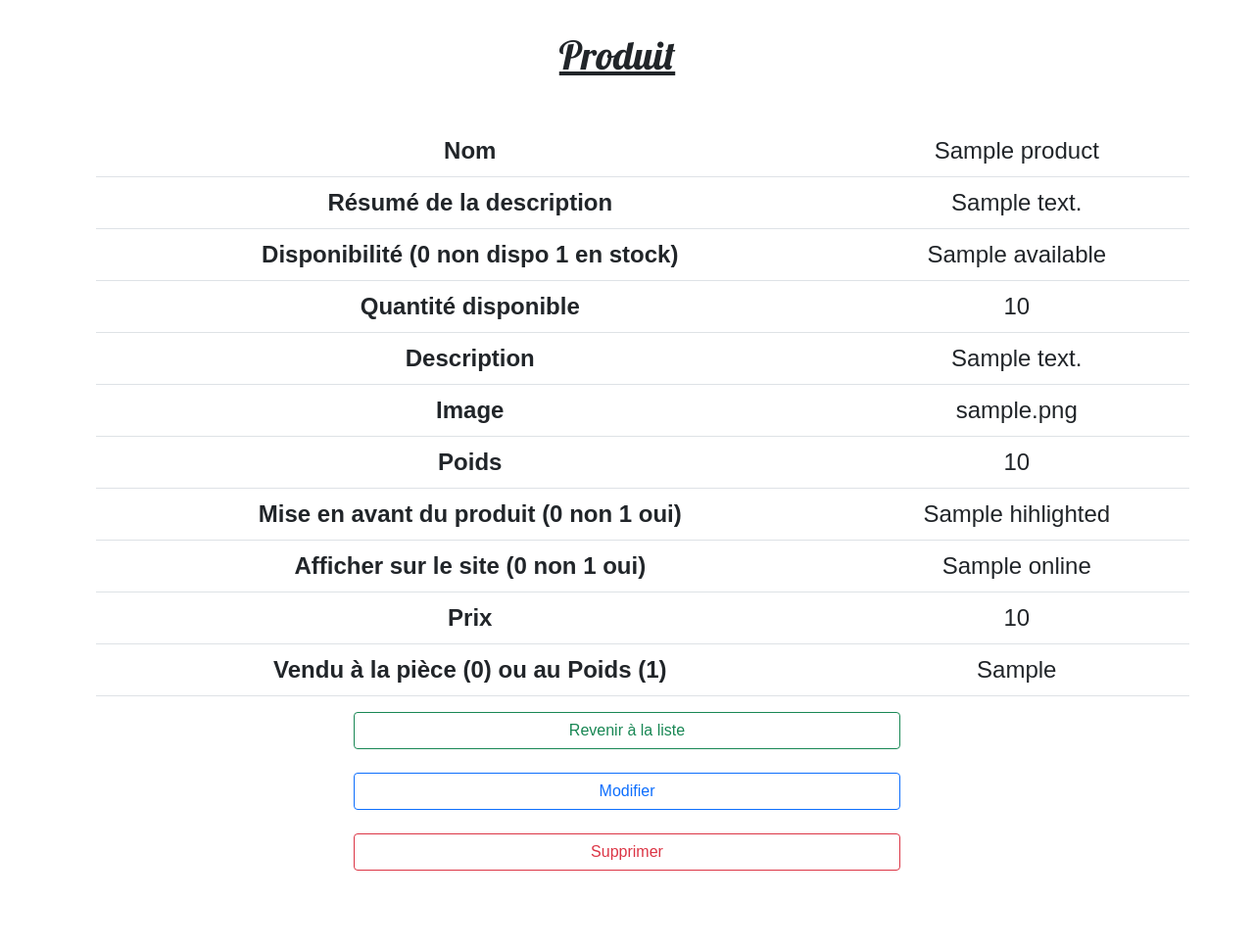
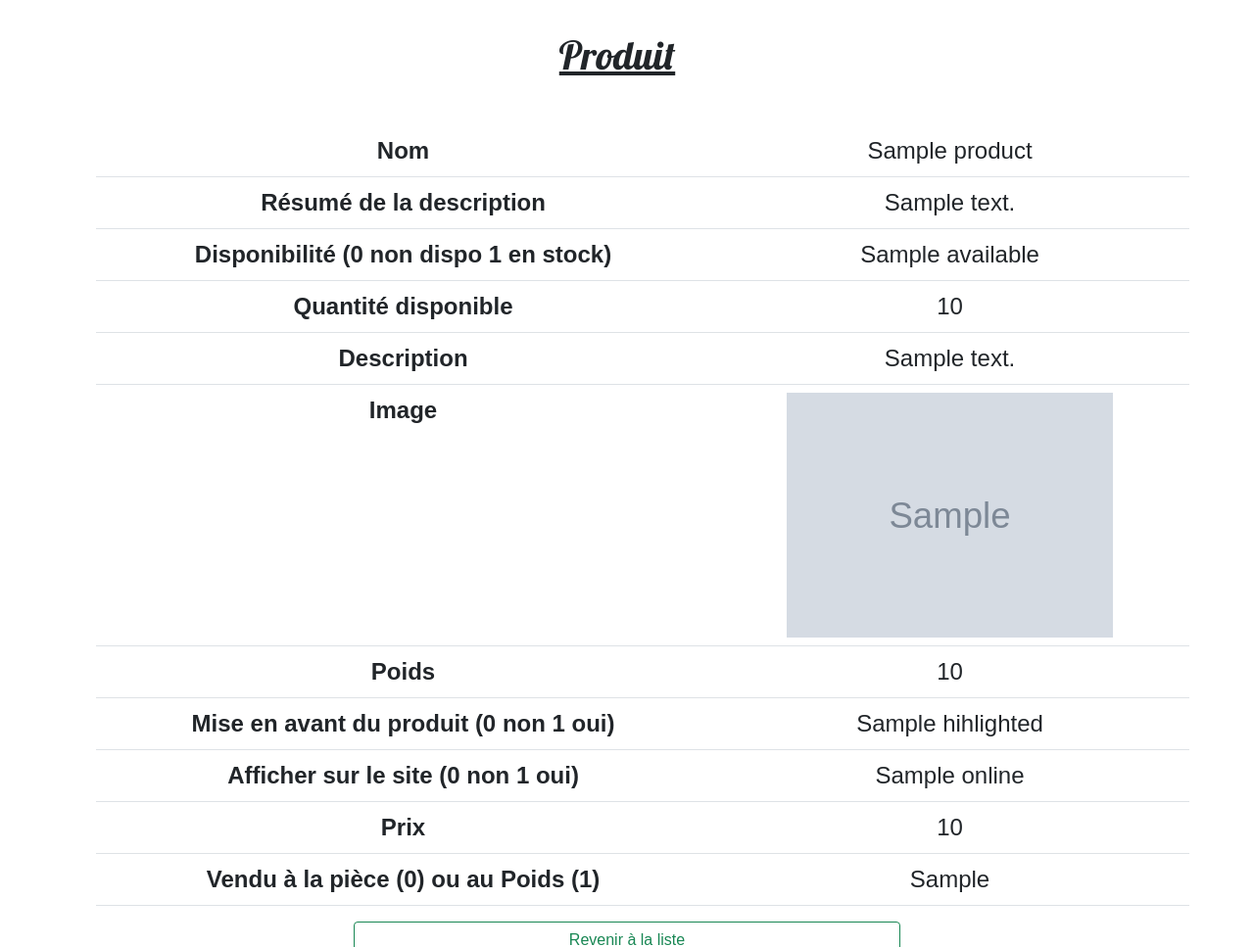
Before and after one commit to JustineStrescher/Lepotagerdesculsfouettes_back, a Symfony app: template templates/back/product/show.html.twig in a window 1280 px wide. Shown: the part 86-1053 px from the top of the page at 98% size. Before the commit the page ends 975 px from the top, so only its background shows below. Run offline with Twig, Linux system fonts and the light colour scheme; the template is opened without the code that fills it: most values are stand-ins (such as "Sample title", 1, 10 or a date in 2020); grey boxes marked "Sample" are stand-in pictures; some libraries are stand-ins or nearby versions; some web fonts are replaced.

Commit message:
picture display

```diff
--- a/templates/back/category/index.html.twig
+++ b/templates/back/category/index.html.twig
@@ -23,7 +23,7 @@
             <tr>
 
                 <td>{{ category.name }}</td>
-                <td>{{ category.picture }}</td>
+                <td><img src="{{ app.request.getSchemeAndHttpHost() }}/upload/{{ category.picture }}" height="250"/></td>
 
 
 
--- a/templates/back/category/show.html.twig
+++ b/templates/back/category/show.html.twig
@@ -12,7 +12,7 @@
             </tr>
             <tr>
                 <th>Image</th>
-                <td>{{ category.picture }}</td>
+                <td class="text-center"><img src="{{ app.request.getSchemeAndHttpHost() }}/upload/{{ category.picture }}" height="250"/></td>
             </tr>
             <tr>
                 <th>Modifié le:</th>
--- a/templates/back/product/show.html.twig
+++ b/templates/back/product/show.html.twig
@@ -30,7 +30,9 @@
             </tr>
             <tr>
                 <th>Image</th>
-                <td>{{ product.picture }}</td>
+                <td class="text-center"><img src="{{ app.request.getSchemeAndHttpHost() }}/upload/{{ product.picture }}" height="250"/></td>
+
+
             </tr>
             <tr>
                 <th>Poids</th>
```
Also changed, not shown: public/css-back/lepotager.css (line endings or trailing spaces).
